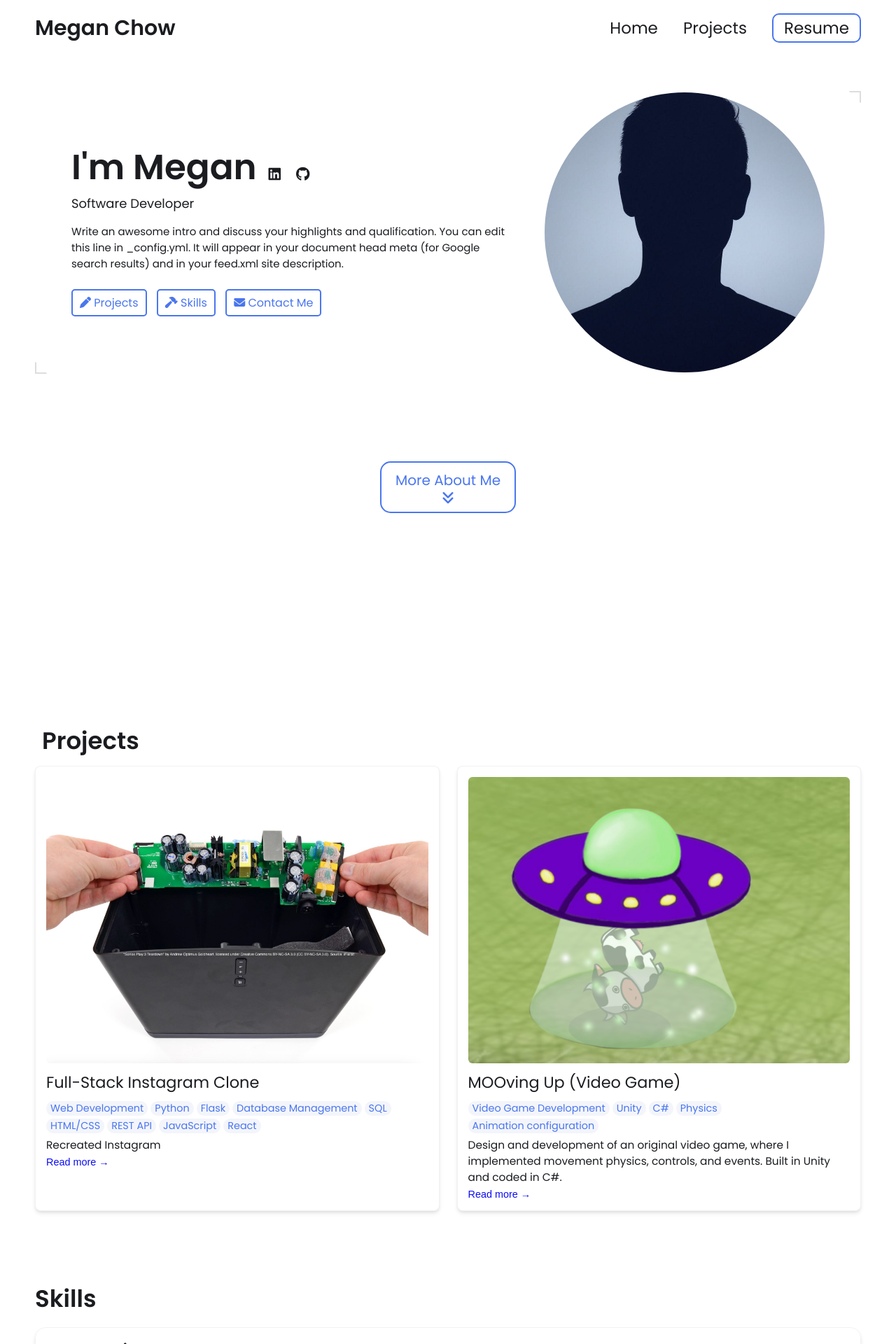
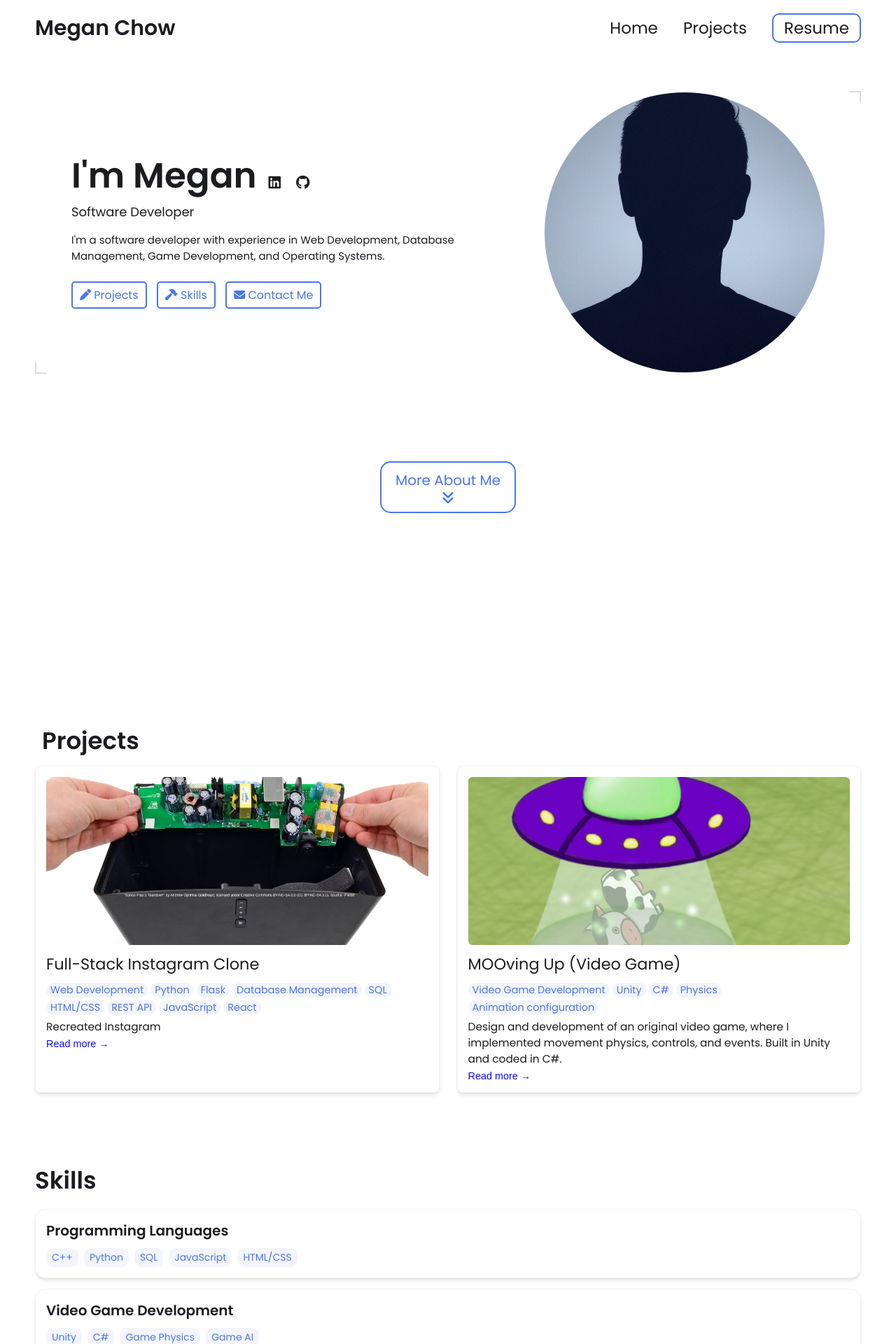
Before and after one commit to megan-chow/megan-chow.github.io, a Jekyll site: the page built from index.html, in a window 1280 px wide. Shown: the top 1920 px of the page at 70% size. Built offline with Jekyll 4.4.1, drawn with Linux system fonts in a browser that asks for light colours.

Commit message:
project card img size

```diff
--- a/_config.yml
+++ b/_config.yml
@@ -15,9 +15,7 @@ title: Megan Chow's Portfolio # This is what shows up in the tab of the browser
 name: Megan Chow
 headline: Software Developer
 description: >- # dont remove this line. this will ignore all new lines until the next section
-  Write an awesome intro and discuss your highlights and qualification. You can edit this
-  line in _config.yml. It will appear in your document head meta (for
-  Google search results) and in your feed.xml site description.
+  I'm a software developer with experience in Web Development, Database Management, Game Development, and Operating Systems.
 
 # Place your profile image in /assets/images/profile-image/folder and edit the file name
 profile_image: ./assets/images/profile-image/avatar.jpeg
--- a/css/styles.css
+++ b/css/styles.css
@@ -314,7 +314,8 @@ nav .mobile-nav {
 .project-card img {
     width: 100%;
     max-width: 100%;
-    aspect-ratio: 4/3;
+    height:240px;
+    aspect-ratio: 1/1;
     object-fit: cover;
     display: block;
     border-radius: 6px;
```
